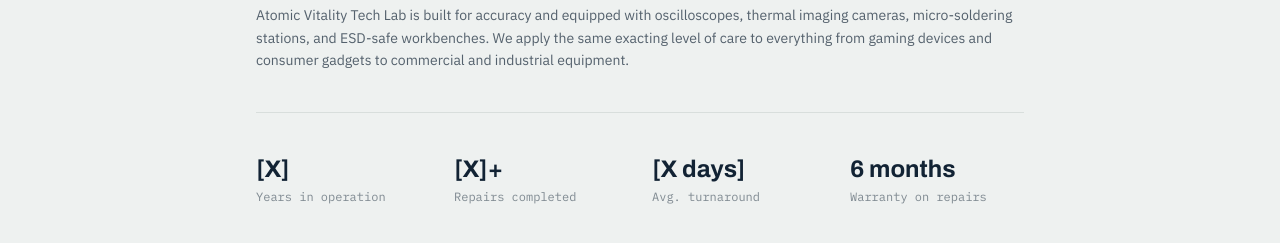
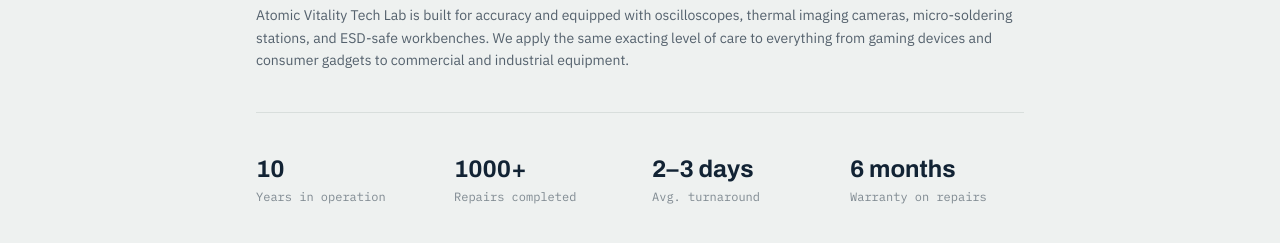
Before and after one commit to sgnjoroge254/appliance-repair-website, a Next.js app: page /about in a window 1280 px wide. Shown: the part 1781-2024 px from the top of the page. Built offline with nearby package versions, Linux system fonts and the light colour scheme.

Commit message:
Add About page operating statistics
Show ten years in operation, over one thousand completed repairs, and a two to three day turnaround.

```diff
--- a/app/about/page.tsx
+++ b/app/about/page.tsx
@@ -113,9 +113,9 @@
 
         <dl className="mx-auto mt-10 grid max-w-3xl grid-cols-2 gap-6 border-t border-steelline pt-10 sm:grid-cols-4">
           {[
-            ["Years in operation", "[X]"],
-            ["Repairs completed", "[X]+"],
-            ["Avg. turnaround", "[X days]"],
+            ["Years in operation", "10"],
+            ["Repairs completed", "1000+"],
+            ["Avg. turnaround", "2–3 days"],
             ["Warranty on repairs", "6 months"],
           ].map(([label, value]) => (
             <div key={label}>
```
